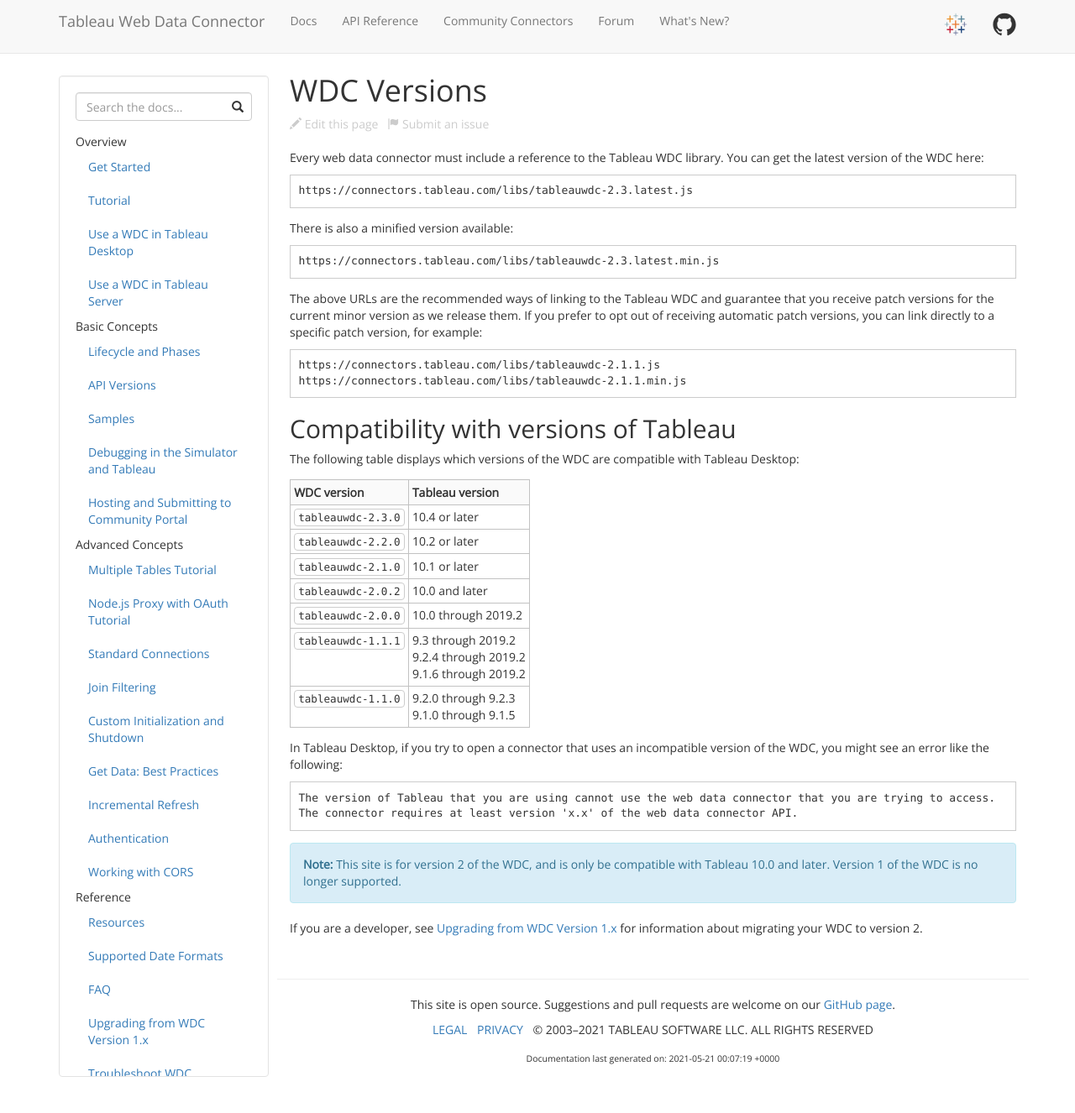
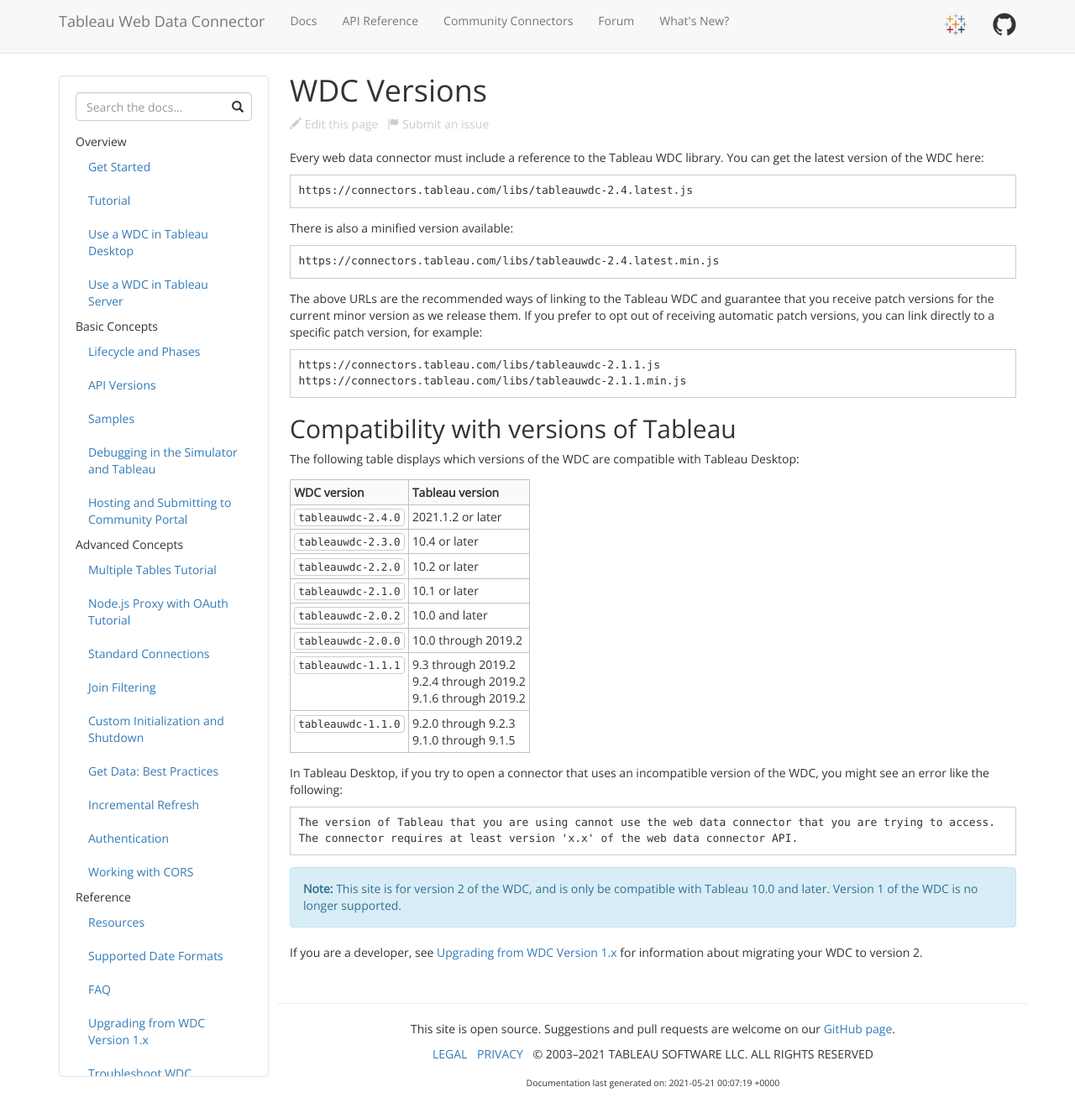
Before and after one commit to bigpeaches/webdataconnector, a Jekyll site: the page built from docs/wdc_library_versions.md, in a window 1280 px wide and 1326 px high. Shown: the whole window at 84% size. Built offline with Jekyll 4.4.1, drawn with Linux system fonts in a browser that asks for light colours; nearby versions of some CDN libraries; part of the change alters nothing that is shown.

Commit message:
Update wdc_library_versions.md

````diff
--- a/docs/wdc_library_versions.md
+++ b/docs/wdc_library_versions.md
@@ -7,13 +7,13 @@ Every web data connector must include a reference to the Tableau WDC
 library. You can get the latest version of the WDC here:
 
 ```
-https://connectors.tableau.com/libs/tableauwdc-2.3.latest.js
+https://connectors.tableau.com/libs/tableauwdc-2.4.latest.js
 ```
 
 There is also a minified version available:
 
 ```
-https://connectors.tableau.com/libs/tableauwdc-2.3.latest.min.js
+https://connectors.tableau.com/libs/tableauwdc-2.4.latest.min.js
 ```
 
 The above URLs are the recommended ways of linking to the Tableau WDC and guarantee that
@@ -34,6 +34,7 @@ The following table displays which versions of the WDC are compatible with Table
 
 |WDC version           |Tableau version   |
 |----------------------|-----------------|
+|`tableauwdc-2.4.0`    |2021.1.2 or later|
 |`tableauwdc-2.3.0`    |10.4 or later|
 |`tableauwdc-2.2.0`    |10.2 or later|
 |`tableauwdc-2.1.0`    |10.1 or later|
````
